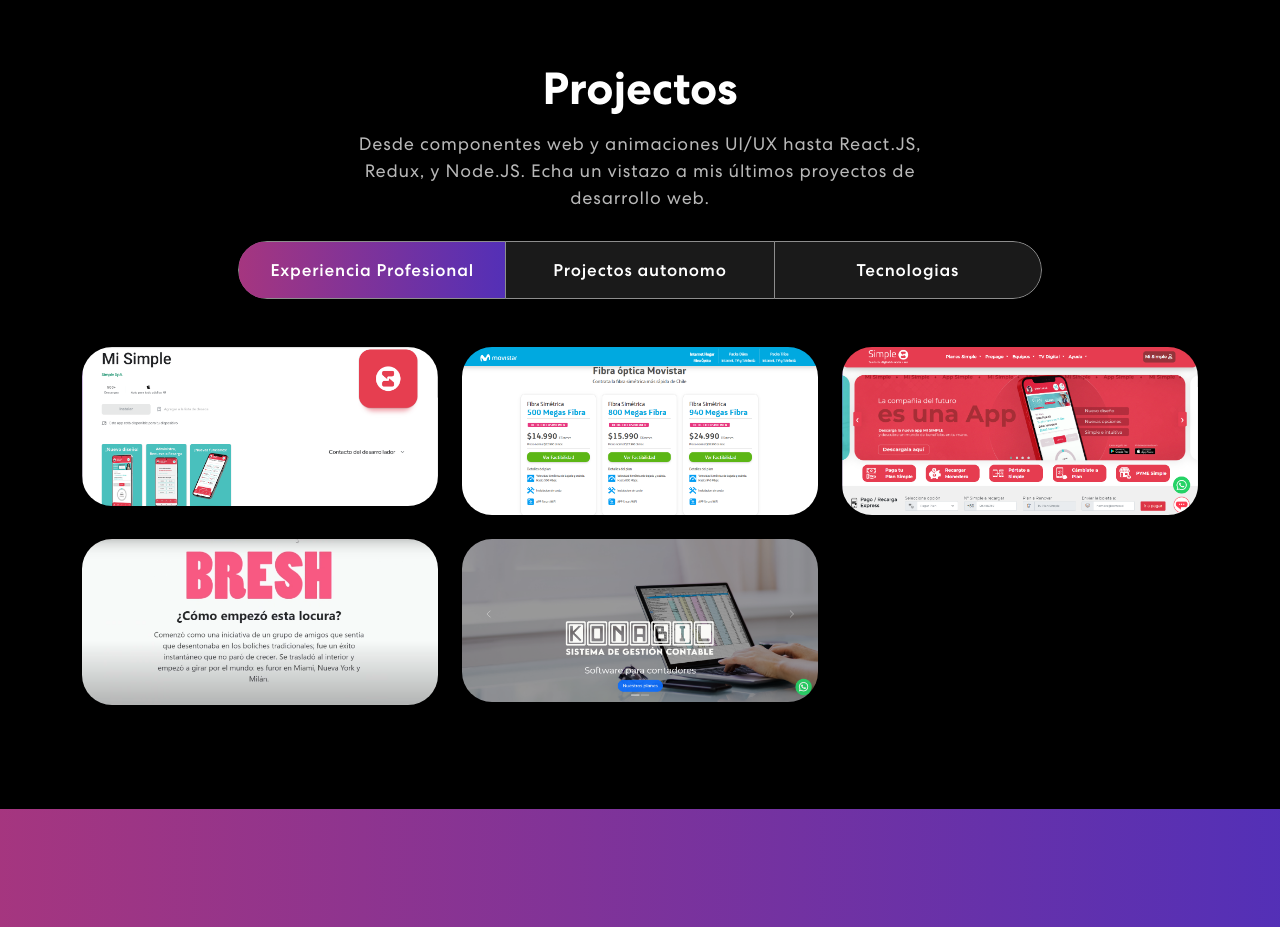
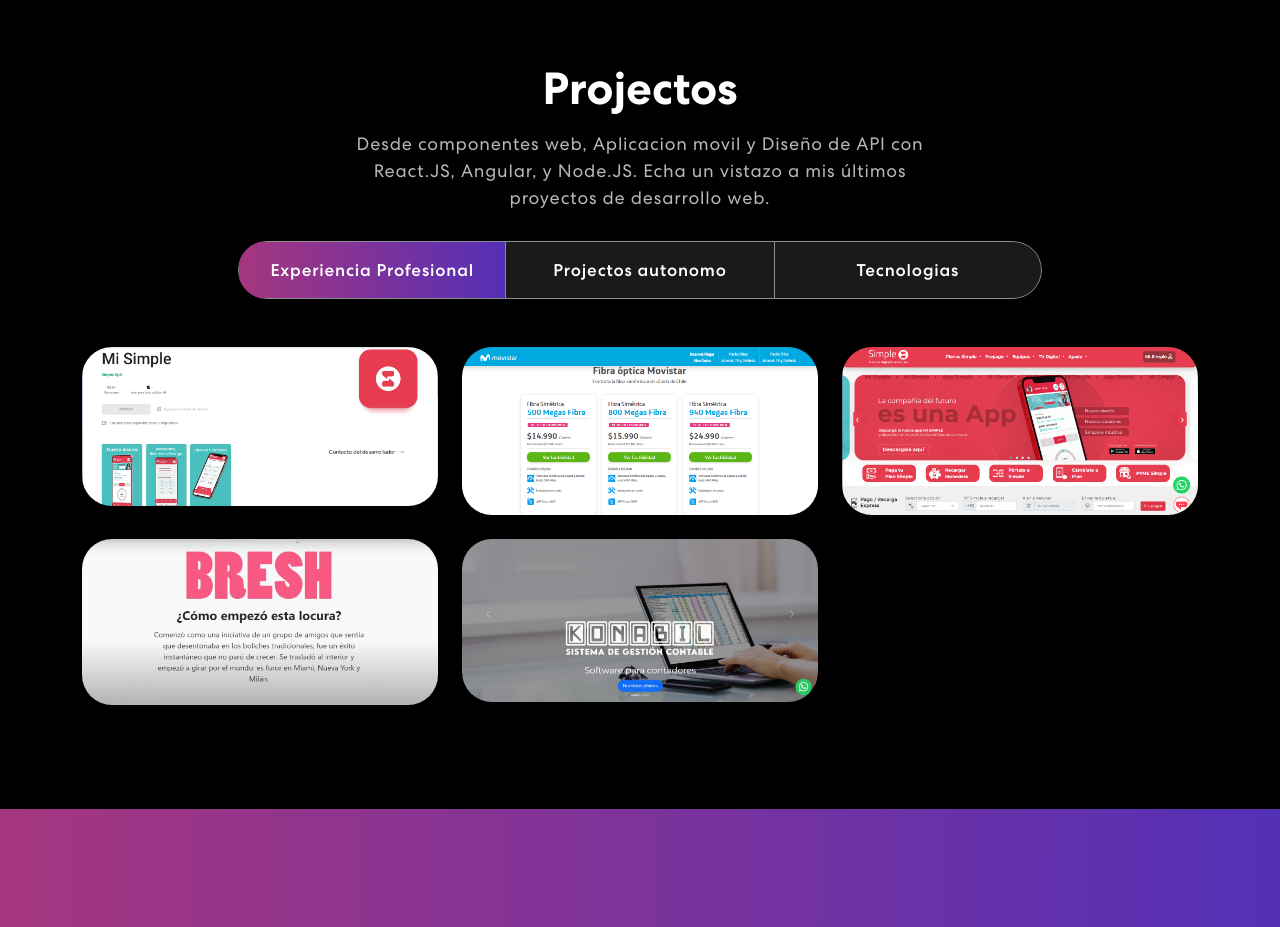
Before and after one commit to Kevinekisde/Portafolio-nuevo, a React (Create React App) app: page / in a window 1280 px wide. Shown: the part 1220-2147 px from the top of the page. Built offline with nearby package versions, Linux system fonts and the light colour scheme.

Commit message:
Projecos cambios

```diff
--- a/src/Components/Projects.js
+++ b/src/Components/Projects.js
@@ -59,7 +59,7 @@
                 <Row>
                     <Col>
                         <h2>Projectos</h2>
-                        <p>Desde componentes web y animaciones UI/UX hasta React.JS, Redux, y Node.JS. Echa un vistazo a mis últimos proyectos de desarrollo web.</p>
+                        <p>Desde componentes web, Aplicacion movil y Diseño de API con React.JS, Angular, y Node.JS. Echa un vistazo a mis últimos proyectos de desarrollo web.</p>
                         <Tab.Container id="projects-tabs" defaultActiveKey="first">
                             <Nav variant="pills" className='nav-pills mb-5 justify-content-center align-items-center' id='pills-tab'>
                                 <Nav.Item>
```
